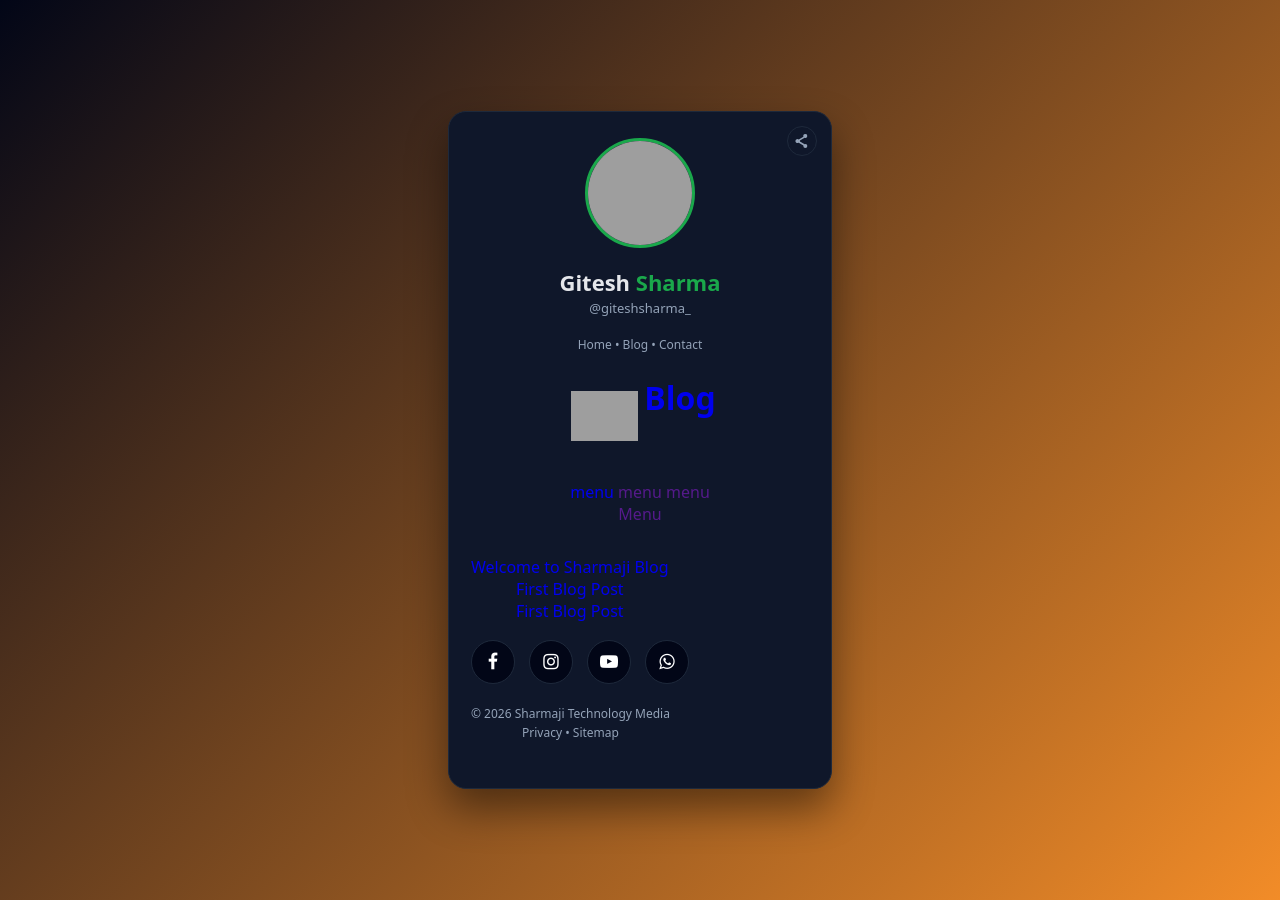
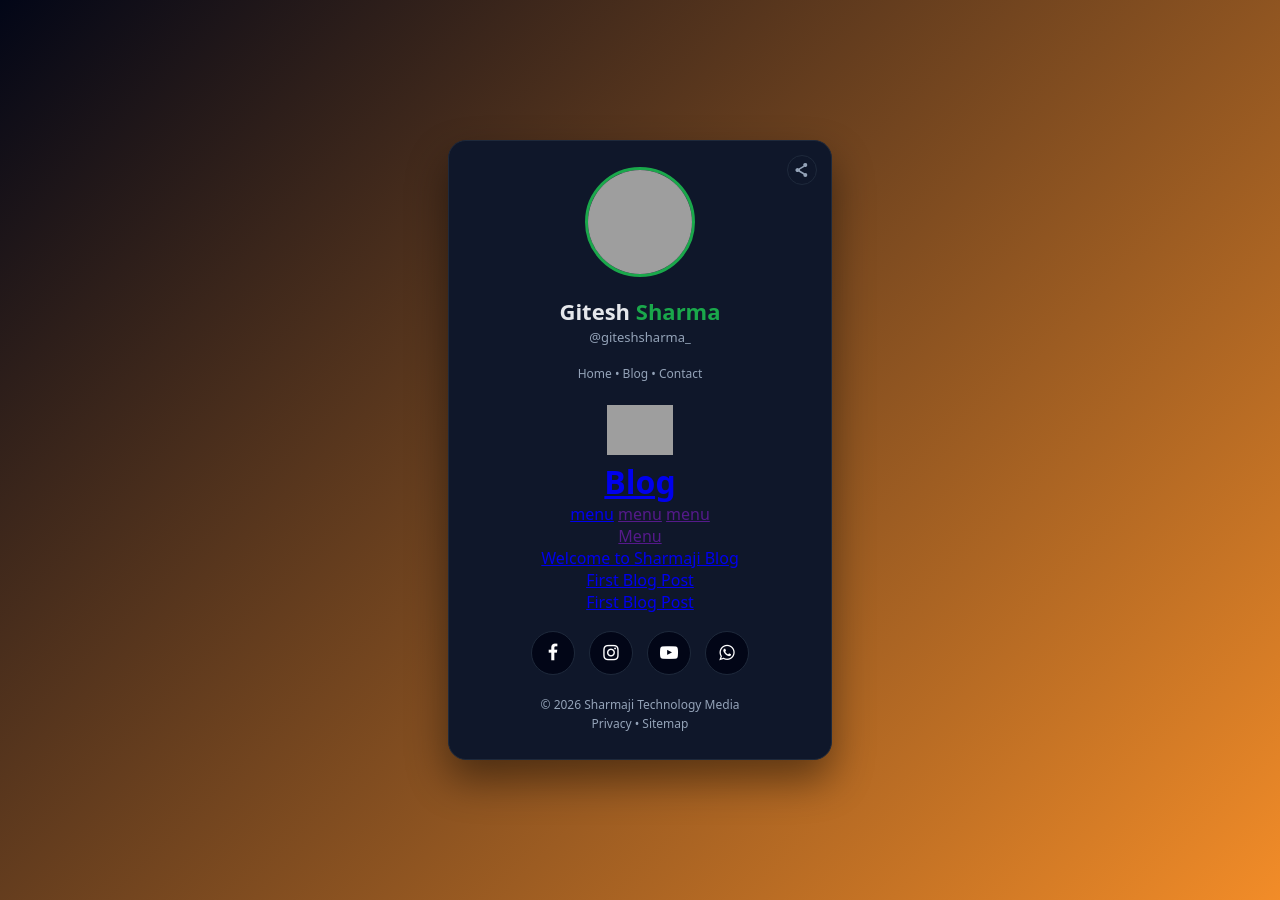
Before and after one commit to gitesh-sharma/blog, a Jekyll site: the page built from index.html, in a window 1280 px wide. Built offline with Jekyll 4.4.1, drawn with Linux system fonts in a browser that asks for light colours; grey boxes are pictures that could not be loaded.

Commit message:
Update default.html

```diff
--- a/_layouts/default.html
+++ b/_layouts/default.html
@@ -199,54 +199,6 @@
   .social-icons a{width:40px;height:40px;font-size:16px;}
 }
 
-
-
-/*new header*/
-/* Small screen widths */
-@media print, screen and (max-width: 780px) {
-
-  div.small_header {
-    display:flex;
-  }
-}
-
-.header h1, a {
-  text-decoration: none;
-  text-align: center;
-}
-
-.small_header {
-  text-align: center;
-  display: flex;
-  flex-wrap: wrap;
-  margin: 0 0 20px 0;
-
-}
-
-.small_header_box {
-  height: 60px;
-  flex: 1;
-  min-width: 300px;
-  margin: 15px 0;
-}
-
-.blog_header_box {
-  display: inline-block;
-  margin: 0 auto;
-}
-
-.blog_header_img {
-  float: left;
-  width: 80px;
-}
-
-.blog_header {
-  float: left;
-  position: relative;
-  bottom: 15px;
-}
-/* new header */
-
 </style>
 
 </head>
```
